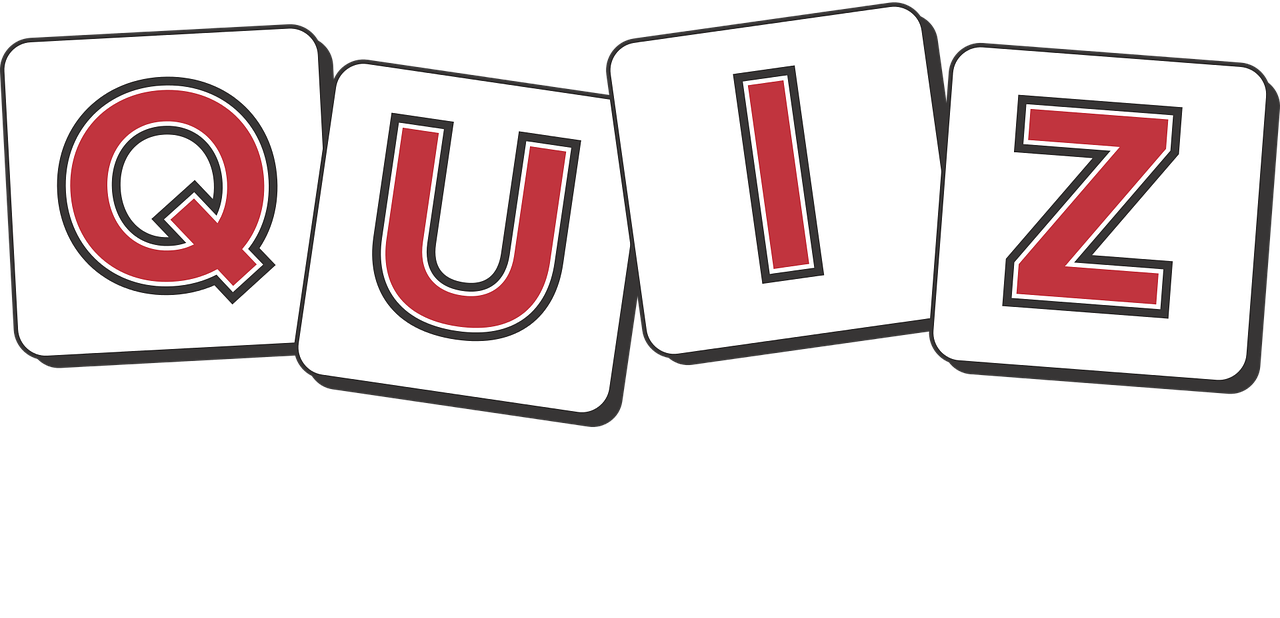
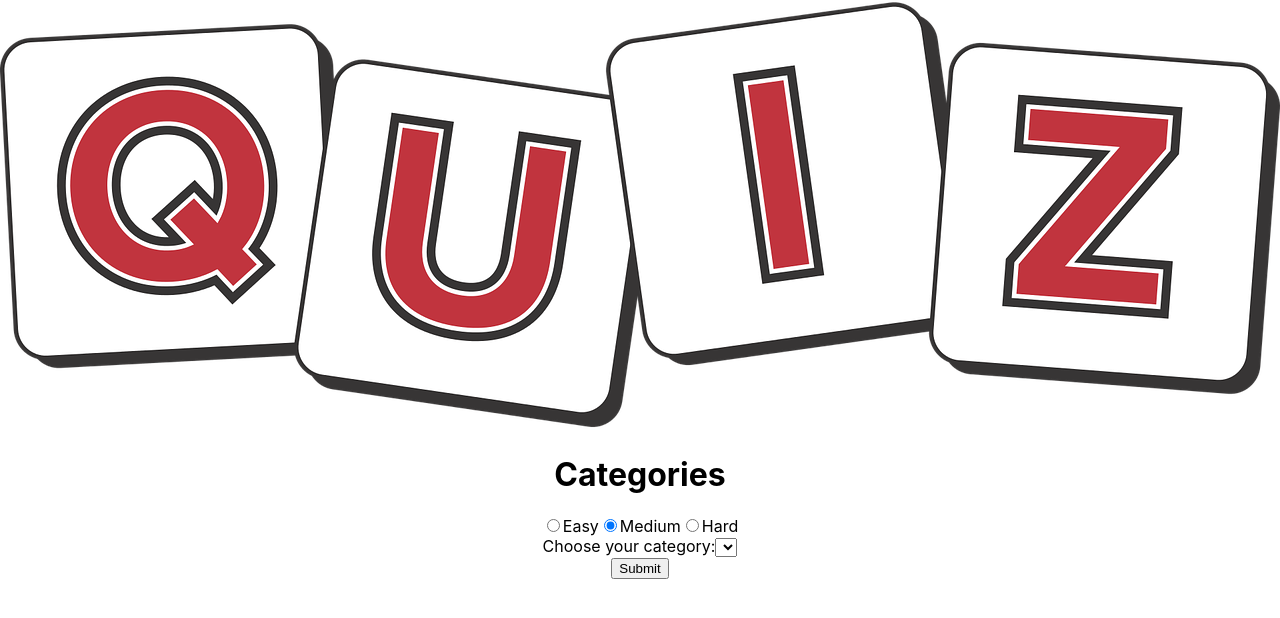
Before and after one commit to theKHutDeveloper/quiz-react, a React (Create React App) app: page / in a window 1280 px wide. Shown: the top 618 px of the page. Built offline with nearby package versions, Linux system fonts and the light colour scheme.

Commit message:
Add semi-functional menu where user clicks on the difficulty level and chooses category from dropdown (which is currently empty)

```diff
--- a/src/App.js
+++ b/src/App.js
@@ -1,6 +1,7 @@
 import React from 'react';
 import './App.css';
 import Header from './components/Header';
+import Menu from './components/Menu';
 
 
 class App extends React.Component {
@@ -8,6 +9,7 @@ class App extends React.Component {
     return (
       <div className="App">
         <Header/>
+        <Menu />
       </div>
     )
   }
--- /dev/null
+++ b/src/components/Menu.js
@@ -0,0 +1,59 @@
+import React from 'react';
+
+class Menu extends React.Component {
+    constructor(props) {
+        super(props);
+
+        this.state = {
+            selectedOption: "medium",
+            selectedCategory: "",
+            categories: [],
+            result: []
+        }
+    };
+
+    handleOptionChange = changeEvent => {
+        this.setState({
+            selectedOption: changeEvent.target.value
+        });
+    };
+
+    handleCategoryChange = changeEvent => {
+        this.setState({
+            selectedCategory: changeEvent.target.value
+        });
+    };
+
+    handleSubmit = e => {
+        e.preventDefault();
+    };
+
+    render () {
+        return (
+            <div className='container'>
+                <div className='row'><h1>Categories</h1></div>
+                <form onSubmit={this.handleSubmit}>
+                    <div className='difficultyOptions'>
+                        <label><input type="radio" value="easy" checked={this.state.selectedOption === "easy"} onChange={this.handleOptionChange}/>Easy</label>
+                        <label><input type="radio" value="medium" checked={this.state.selectedOption === "medium"} onChange={this.handleOptionChange}/>Medium</label>
+                        <label><input type="radio" value="hard" checked={this.state.selectedOption === "hard"} onChange={this.handleOptionChange}/>Hard</label>
+                    </div>
+
+                    <div className='categoriesList'>
+                        <label>
+                            Choose your category:
+                            <select
+                                value={this.state.selectedCategory}
+                                onChange={this.handleCategoryChange}>
+                                    {this.state.categories.map((topic) => <option value={topic.name} key={topic.id}> {topic.name} </option>)}
+                            </select>
+                        </label>
+                    </div>
+                    <input type="submit" value="Submit" />
+                </form>
+            </div>
+        )
+    }
+}
+
+export default Menu;
```
